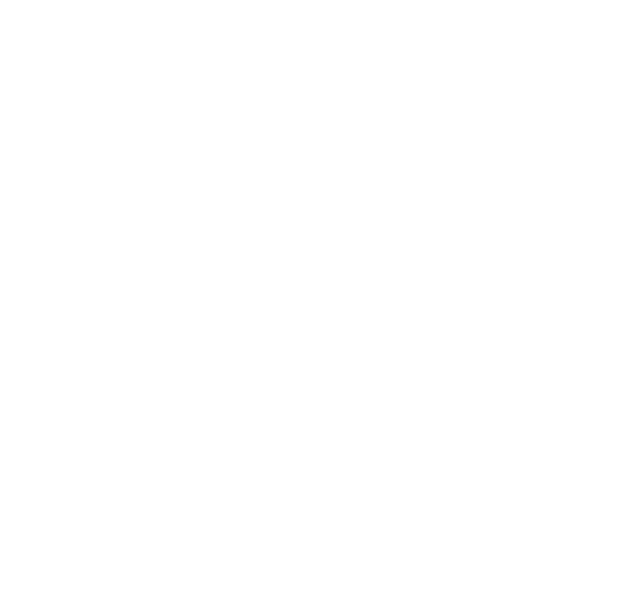
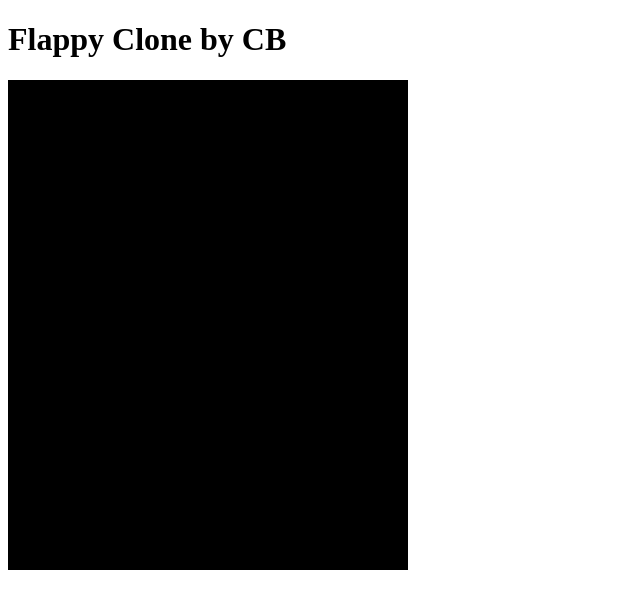
Before and after one commit to FallingUp/flappybirds, a plain HTML site: page index.html in a window 1280 px wide. Shown: the whole page, without its empty margins (0-640 px from the left). Drawn offline with Linux system fonts and the light colour scheme; animation ran at ten frames a second.

Commit message:
Update main

```diff
--- a/index.html
+++ b/index.html
@@ -3,8 +3,8 @@
     <head>
         <meta charset="utf-8"/>
         <title>Flappy Clone by CB</title>
-        <script type="text/javascript" src="phaser.min.js"/>
-        <script type="text/javascript" src="main.js"/>
+        <script type="text/javascript" src="phaser.min.js"></script>
+        <script type="text/javascript" src="main.js"></script>
     </head>
     <body>
         <h1>Flappy Clone by CB</h1>
--- a/main.js
+++ b/main.js
@@ -0,0 +1,27 @@
+//Create our 'main' state that will contain the game
+var mainStage = {
+    preload: function() {
+        //This function will be executed at the beginning
+        //Thats where we load the images and sound
+    },
+
+    create: function() {
+        //This function is called after the preload function
+        //Here we set up the game, display sprites, etc.
+    },
+
+    update: function() {
+        //This function is called 60 times per second
+        //It contains the games logic
+    },
+};
+
+//Initialise Phaser, and create a 400px by 490px game
+var game = new Phaser.Game(400,490);
+
+//Add the 'mainState' and call it 'main'
+game.state.add('main', mainState);
+
+//Start the state to actually start the game
+
+game.state.start('main');
```
